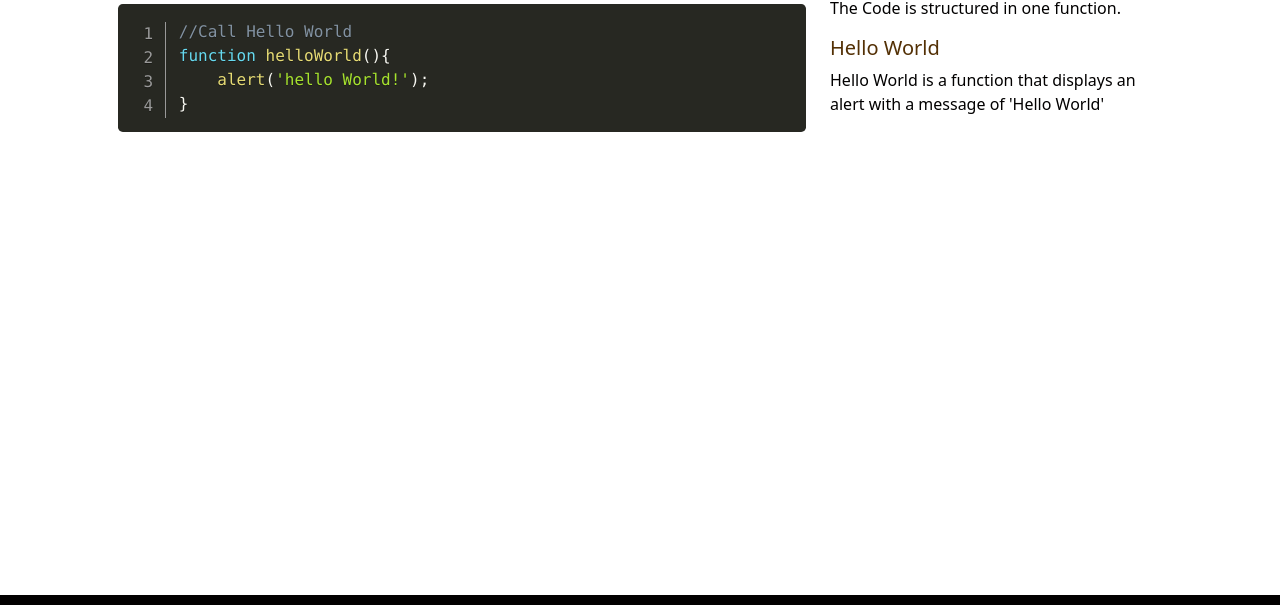
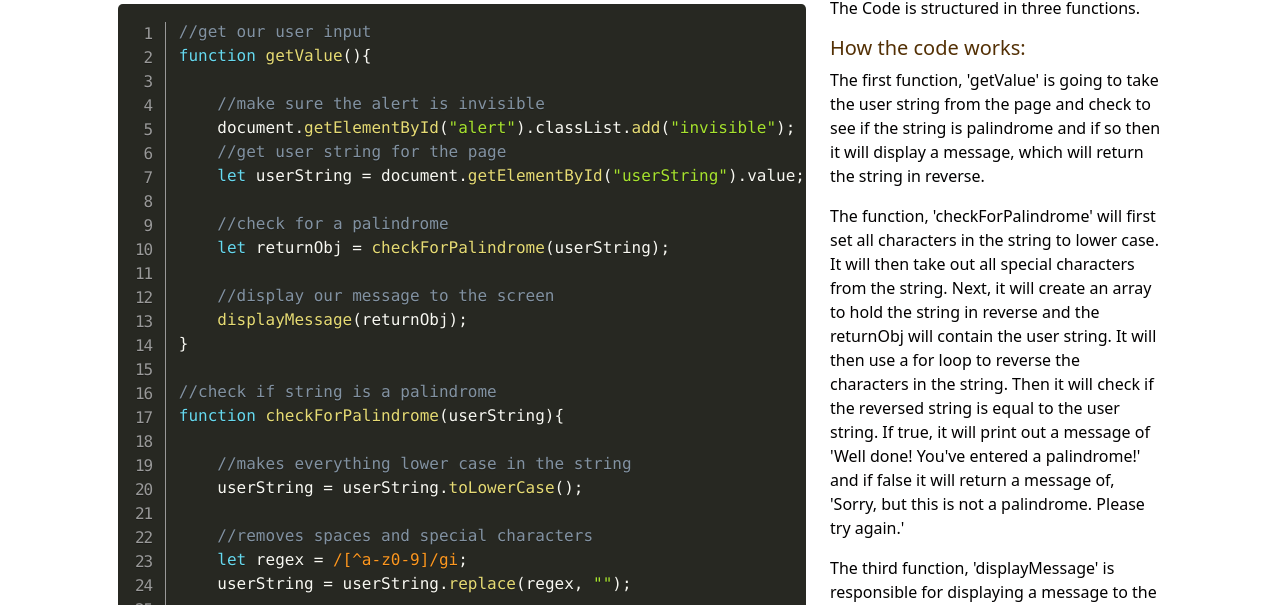
Before and after one commit to AndrewMTitus/Yo-BananaBoy-, a plain HTML site: page code.html in a window 1280 px wide. Shown: the part 123-728 px from the top of the page. Drawn offline with nearby package versions, Linux system fonts and the light colour scheme.

Commit message:
updated app.html, code.html, and site.js

```diff
--- a/code.html
+++ b/code.html
@@ -55,17 +55,81 @@
             <div class="row row-cols-1 row-cols-lg-2">
                 <div class="col-lg-8">
                     <pre class="line-numbers"><code class="language-javascript">
-                        //Call Hello World
-                        function helloWorld(){
-                            alert('hello World!');
+                        //get our user input
+                        function getValue(){
+
+                            //make sure the alert is invisible
+                            document.getElementById("alert").classList.add("invisible");
+                            //get user string for the page
+                            let userString = document.getElementById("userString").value;
+
+                            //check for a palindrome
+                            let returnObj = checkForPalindrome(userString);
+
+                            //display our message to the screen
+                            displayMessage(returnObj);
+                        }
+
+                        //check if string is a palindrome
+                        function checkForPalindrome(userString){
+
+                            //makes everything lower case in the string
+                            userString = userString.toLowerCase();
+
+                            //removes spaces and special characters
+                            let regex = /[^a-z0-9]/gi;
+                            userString = userString.replace(regex, "");
+
+                            let revString = [];
+                            let returnObj = {};
+
+                            for (let index = userString.length -1; index >= 0; index--) {
+                                revString += userString[index];
+                            }
+
+                            if (revString == userString) {
+                                returnObj.msg = "Well done! You've entered a palindrome!"
+                            }
+                            else{
+                                returnObj.msg = "Sorry, but this is not a palindrome. Please try again."
+                            }
+
+                            returnObj.reversed = revString;
+
+                            return returnObj;
+                        }
+
+                        //display a message to the string
+                        function displayMessage(returnObj){
+
+                            document.getElementById("alertHeader").innerHTML = returnObj.msg;
+                            document.getElementById("msg").innerHTML = `Your phrase reversed is ${returnObj.reversed}`;
+                            document.getElementById("alert").classList.remove("invisible");
+
                         }
                     </code>
                     </pre>
                 </div>
                 <div class="col-lg-4">
-                    <p>The Code is structured in one function.</p>
-                    <h5>Hello World</h5>
-                    <p>Hello World is a function that displays an alert with a message of 'Hello World'</p>
+                    <p>The Code is structured in three functions.</p>
+                    <h5>How the code works:</h5>
+                    <p>
+                        The first function, 'getValue' is going to take the user string from the
+                        page and check to see if the string is palindrome and if so then it will display a message,
+                        which will return the string in reverse.
+                    </p>
+                    <p>
+                        The function, 'checkForPalindrome' will first set all characters in the string to lower case.
+                        It will then take out all special characters from the string. Next, it will create an array to
+                        hold the string in reverse and the returnObj will contain the user string. It will then use a
+                        for loop to reverse the characters in the string. Then it will check if the reversed string
+                        is equal to the user string. If true, it will print out a message of 'Well done! You've entered a palindrome!'
+                        and if false it will return a message of, 'Sorry, but this is not a palindrome. Please try again.'
+                    </p>
+                    <p>
+                        The third function, 'displayMessage' is responsible for displaying a message to the screen once
+                        a string has been entered.
+                    </p>
                 </div>
             </div>
         </div>
```
Also changed, not shown: app.html (+5 -2 lines), js/site.js (added, +52 -0 lines).
